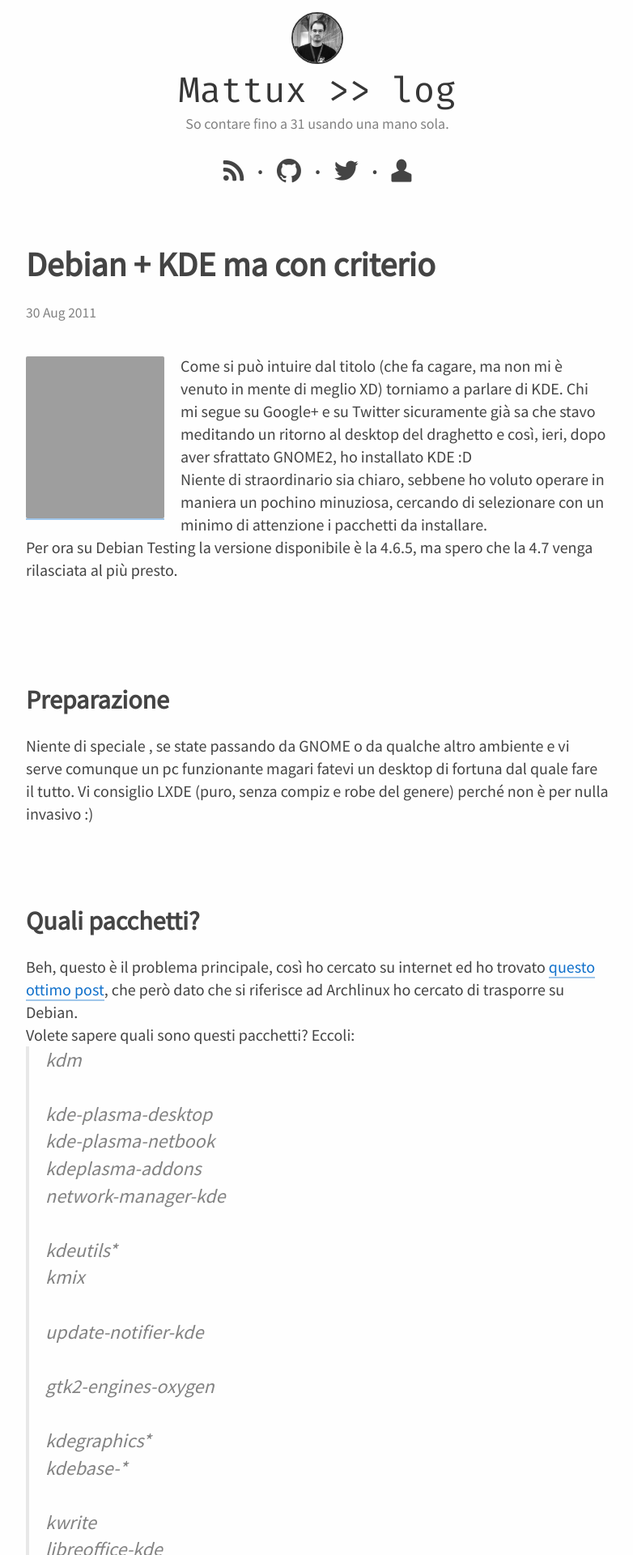
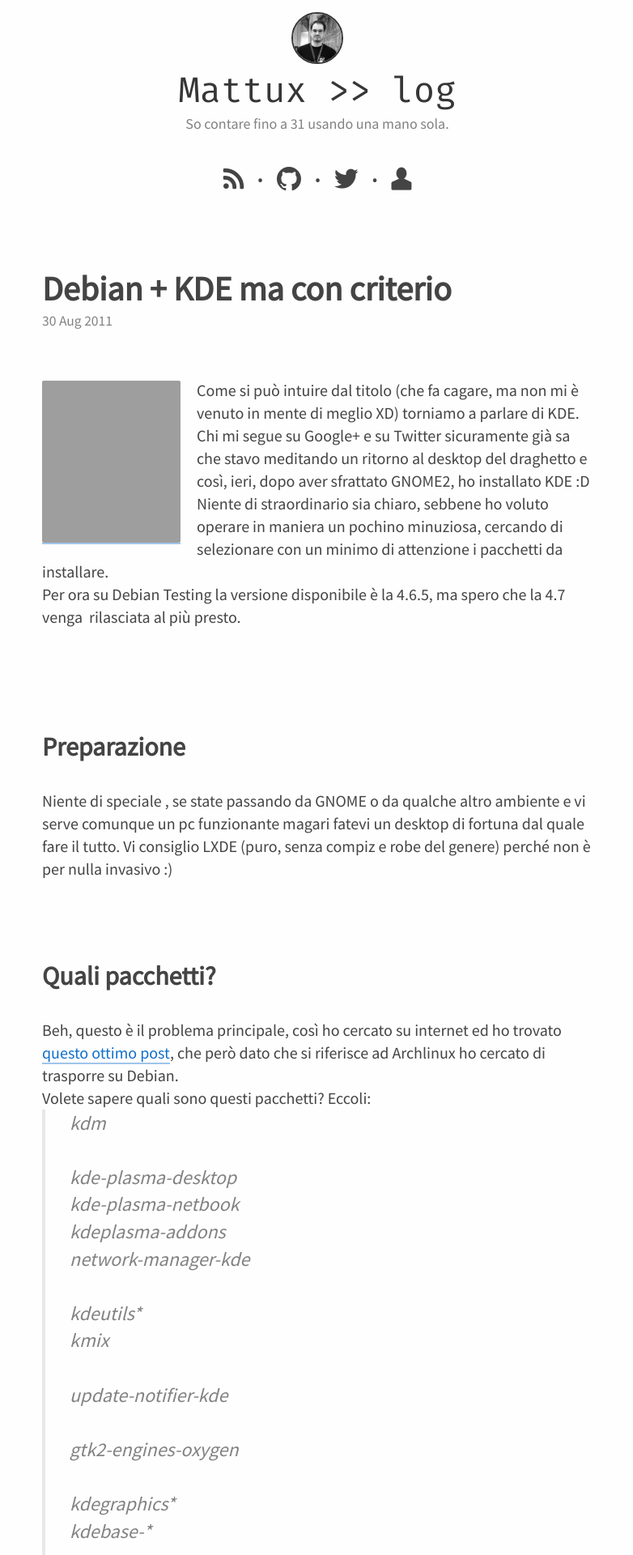
Before and after one commit to mattux/mattux.github.io, a Jekyll site: the page built from _posts/2011-08-30-debian-kde-ma-con-criterio.html, in a window 1280 px wide. Shown: the top 1920 px of the page at 81% size, without its empty margins (248-1030 px from the left). Built offline with Jekyll 4.4.1, drawn with Linux system fonts in a browser that asks for light colours; comment, search, counter and statistics services are not loaded; grey boxes are pictures that could not be loaded.

Commit message:
improve vertical spacing

```diff
--- a/_sass/_layout.scss
+++ b/_sass/_layout.scss
@@ -244,6 +244,7 @@ img.avatar {
     font-size: 42px;
     line-height: 1.3;
     font-weight: 600;
+    margin-bottom: 0;
 
     @include media-query($on-laptop) {
         font-size: 36px;
--- a/css/main.scss
+++ b/css/main.scss
@@ -15,7 +15,7 @@ $base-line-height: 1.4;
 
 $mono-font-family: "Fira Mono";
 
-$spacing-unit:     40px;
+$spacing-unit:     60px;
 
 $background-color: #fefefe;
 $brand-color:      #1070cb;
```
